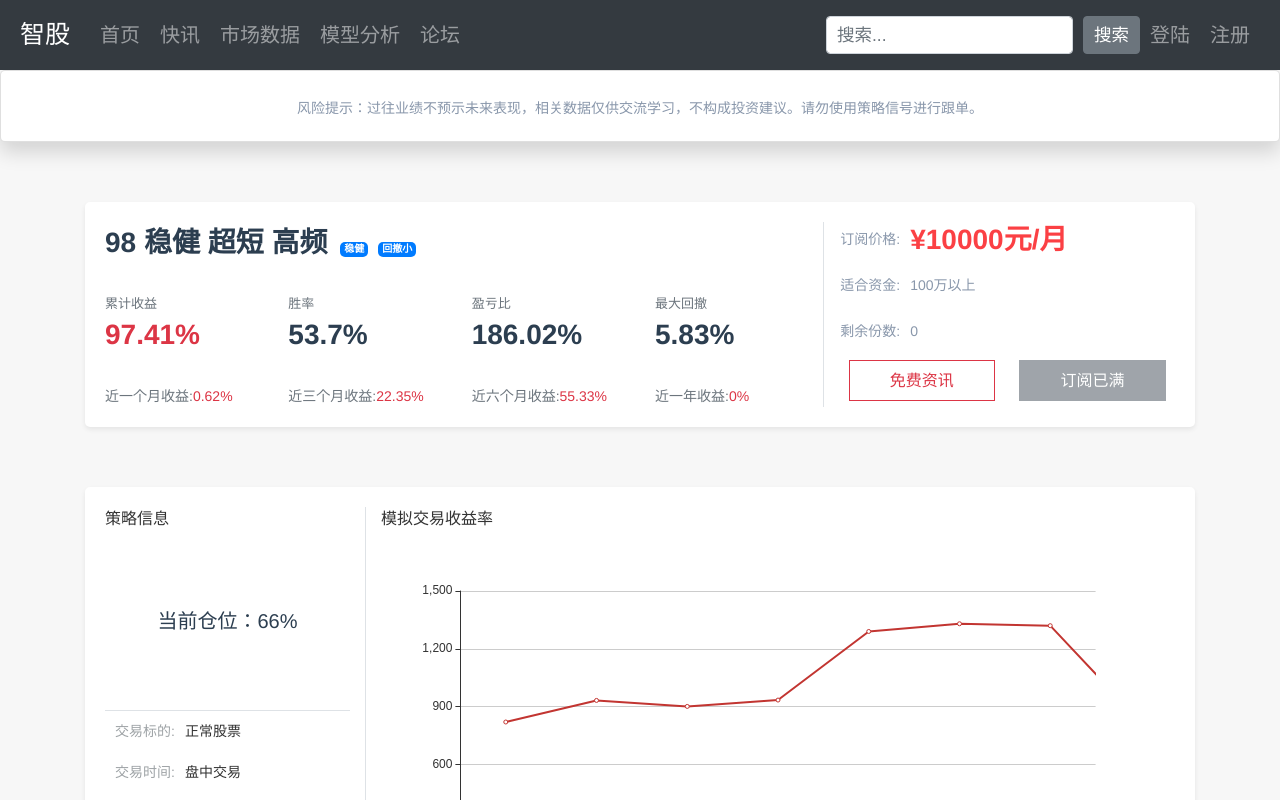
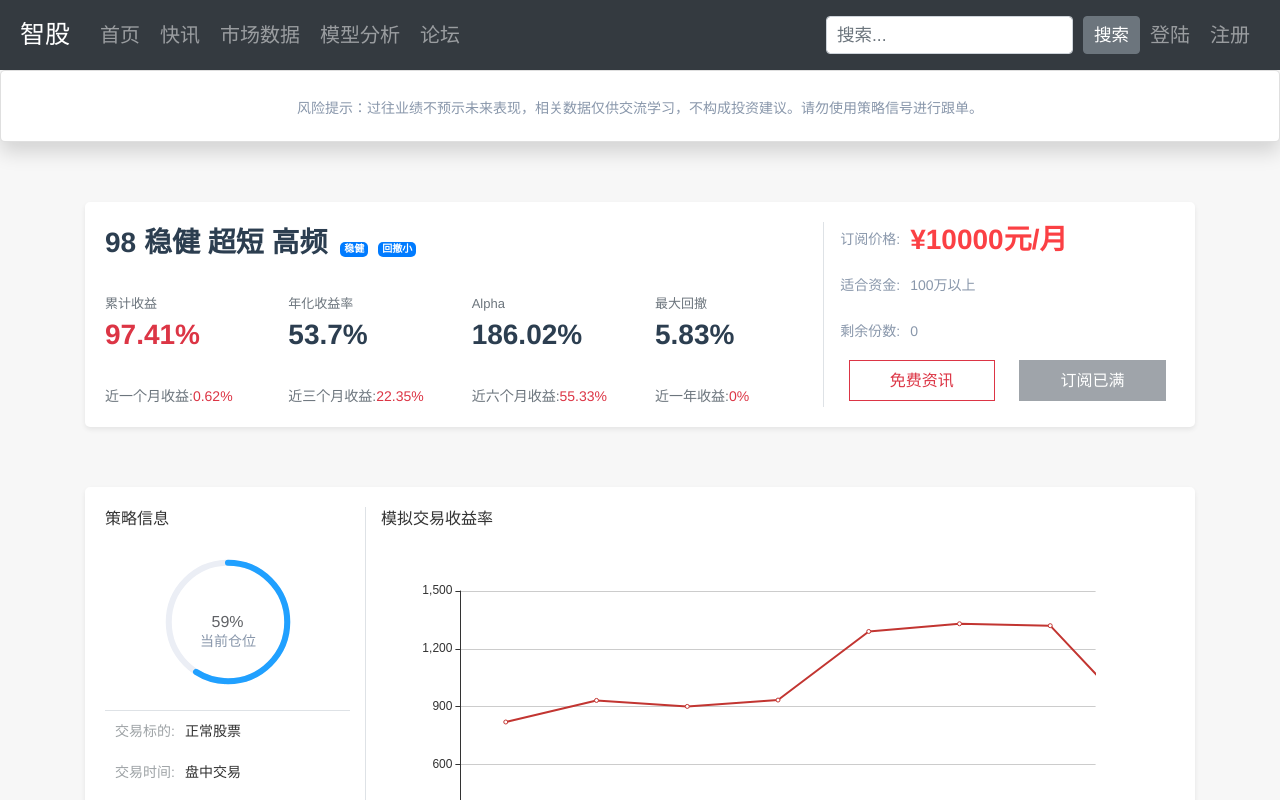
Before and after one commit to Arex1/aigu, a Vue app: page /shopdetail in a window 1280 px wide. Shown: the top 800 px of the page. Built offline with nearby package versions, Linux system fonts and the light colour scheme.

Commit message:
商品详情页添加当前仓位进度条

```diff
--- a/src/main.js
+++ b/src/main.js
@@ -7,7 +7,7 @@ import 'bootstrap-vue/dist/bootstrap-vue.css'
 import echarts from 'echarts'
 import vueAxios from 'vue-axios'
 import axios from 'axios'
-import {DatePicker} from 'element-ui'
+import ElementUI from 'element-ui'
 import 'element-ui/lib/theme-chalk/index.css'
 
 
@@ -22,7 +22,7 @@ Vue.use(IconsPlugin)
 // 引入echarts
 Vue.prototype.$echarts = echarts
 Vue.use(vueAxios, axios)
-Vue.use(DatePicker)
+Vue.use(ElementUI)
 
 import HeaderBar from './components/HeaderBar.vue'
 import Index from './view/Index.vue'
--- a/src/view/ShopDetail.vue
+++ b/src/view/ShopDetail.vue
@@ -23,11 +23,11 @@
                 <div class="data-value text-danger">97.41%</div>
               </b-col>
               <b-col>
-                <div class="text-secondary data-title">胜率</div>
+                <div class="text-secondary data-title">年化收益率</div>
                 <div class="data-value">53.7%</div>
               </b-col>
               <b-col>
-                <div class="text-secondary data-title">盈亏比</div>
+                <div class="text-secondary data-title">Alpha</div>
                 <div class="data-value">186.02%</div>
               </b-col>
               <b-col>
@@ -58,7 +58,10 @@
         <b-row>
           <b-col md="3">
             <div class="detail-container-title">策略信息</div>
-            <div class="border-bottom canvas">当前仓位：66%</div>
+            <div class="border-bottom canvas">
+              <span class="current-progress">当前仓位</span>
+              <el-progress type="circle" :percentage="59"></el-progress>
+            </div>
             <div class="detail-strategy-data-group">
               <div class="detail-strategy-data">交易标的:<span>正常股票</span></div>
               <div class="detail-strategy-data">交易时间:<span>盘中交易</span></div>
@@ -326,6 +329,17 @@ export default {
 .table-current-position{
   margin-top: 40px;
 }
+.border-bottom {
+  position: relative;
+}
+.current-progress {
+  display: block;
+  position:absolute;
+  font-size: 14px;
+  color: #8997ab;
+  left: 95px;
+  top: 20px;
+}
 </style>
 <style>
 .positions-table{
```
